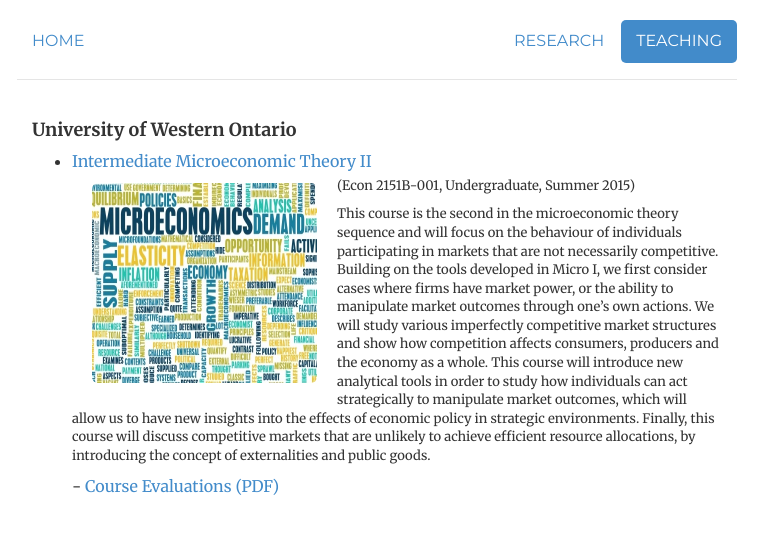
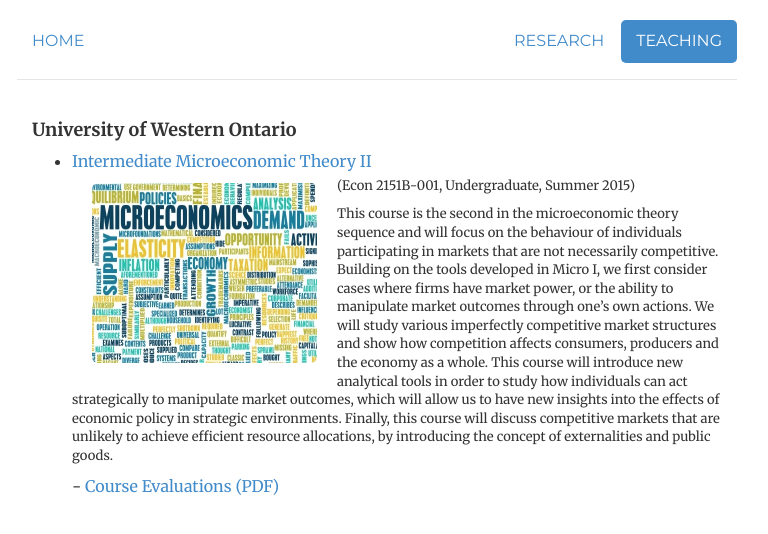
Before and after one commit to morihiroaki/morihiroaki.github.io, a Jekyll site: the page built from teaching.html, in a window 1280 px wide. Shown: the top 534 px of the page, without its empty margins (263-1031 px from the left). Built offline with Jekyll 4.4.1, drawn with Linux system fonts in a browser that asks for light colours.

Commit message:
Update teaching.html

```diff
--- a/teaching.html
+++ b/teaching.html
@@ -9,7 +9,7 @@
   <h4>University of Western Ontario</h4>
 <ul style="list-style-type:disc">
   <li><a target="_blank" href="/files/2151_2015S_syllabus.pdf" title="Syllabus">Intermediate Microeconomic Theory II</a></li>
-<img  class="img-rounded" src="files/micro_image.jpg" height="200" width="225" style='float: left;' hspace="20" vspace="10">
+<img  class="img-rounded" src="files/micro_image.jpg" height="180" width="225" style='float: left;' hspace="20" vspace="10">
 <p><font size="2">(Econ 2151B-001, Undergraduate, Summer 2015)  </p>
 <p><font size="2">This course is the second in the microeconomic theory sequence and will focus on the behaviour of
          individuals participating in markets that are not necessarily competitive. Building on the tools developed
```
